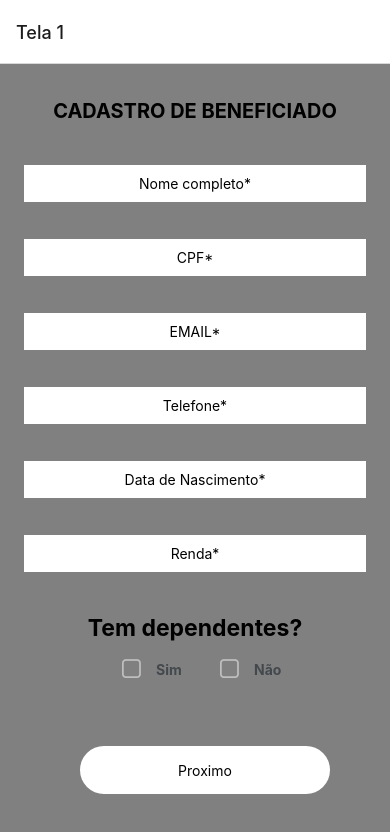
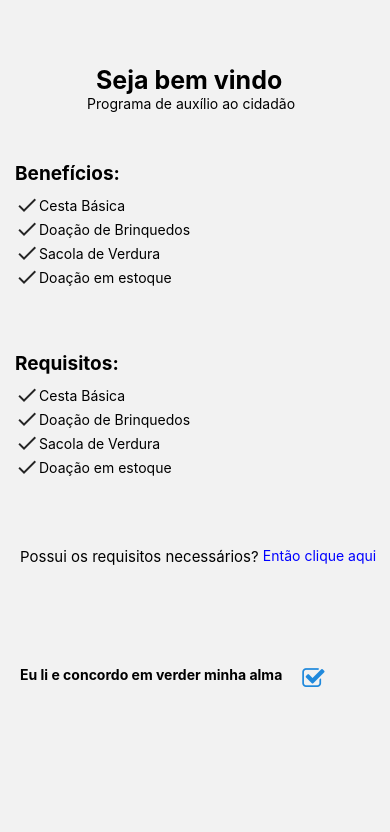
Before and after one commit to ViniciusVvr/Projeto-Java-SafBrasil, a React Native app in the folder front-end/: screen /BemVindo in a window 390 px wide. Shown: the top 832 px of the page. Built offline with nearby package versions, Linux system fonts and the light colour scheme.

Commit message:
Tela1 faltando estilização

```diff
--- a/front-end/App.js
+++ b/front-end/App.js
@@ -1,5 +1,5 @@
 import React from 'react'
-import { SafeAreaView } from 'react-native';
+import { SafeAreaView, } from 'react-native';
 import { NavigationContainer } from '@react-navigation/native';
 import { createNativeStackNavigator } from '@react-navigation/native-stack'; //npm install @react-navigation/native-stack
 
@@ -9,28 +9,48 @@ import Tela3 from './src/Screens/Tela3'
 
 const Stack = createNativeStackNavigator();
 
-function MinhasTelas() {
+
+export default function App() {
   return (
-    <Stack.Navigator>
-      <Stack.Screen name='Tela 1' component={Tela1} />
-      <Stack.Screen name="Tela 2" component={Tela2} />
-      <Stack.Screen name="Tela 3" component={Tela3} />
-    </Stack.Navigator>
+    <SafeAreaView style={{ flex: 1 }}>
+      <NavigationContainer>
+        <Stack.Navigator
+
+          initialRouteName='BemVindo'
+          screenOptions={screenOptions}
+
+        >
+          <Stack.Screen
+            name='BemVindo'
+            component={Tela1}
+            options={{
+              title: "Boas Vindas",
+              headerShown: false,
+            }} />
+          <Stack.Screen
+            name="Formulario"
+            component={Tela2}
+            options={{
+              title: 'Cadastro do Beneficiado'
+            }}
+          />
+          <Stack.Screen
+            name="Obrigado"
+            component={Tela3}
+          />
+        </Stack.Navigator>
+      </NavigationContainer>
+
+    </SafeAreaView>
   );
 }
 
-export default function App() {
-  return (
-    <SafeAreaView style={{flex: 1}}>
+const screenOptions = {
+  headerTitleAlign: 'center',
+  headerStyle: false,
+  headerTitleStyle: {
+    fontWeight: 'bold',
 
-      <NavigationContainer>
-        <MinhasTelas />
-      </NavigationContainer>
+},
 
-       {/* <Tela1 />       */}
-       {/* <Tela2 /> */}
-        {/* <Tela3 /> */}
-
-     </SafeAreaView>
-  );
 }
--- a/front-end/package.json
+++ b/front-end/package.json
@@ -9,6 +9,7 @@
     "web": "expo start --web"
   },
   "dependencies": {
+    "@ant-design/icons": "^4.7.0",
     "@expo/webpack-config": "^0.17.0",
     "@react-native-community/checkbox": "^0.5.12",
     "@react-navigation/native-stack": "^6.9.1",
--- a/front-end/src/Components/BotaoProximo.js
+++ b/front-end/src/Components/BotaoProximo.js
@@ -1,7 +1,7 @@
 import React from 'react'
 import {View, TouchableOpacity, Text} from 'react-native'
 
-import EstiloT1 from './EstiloT1'
+import EstiloT1 from '../style/EstiloT1'
 
 export default (props) => {
 
--- a/front-end/src/Components/Formulario.js
+++ b/front-end/src/Components/Formulario.js
@@ -1,12 +1,12 @@
 import React from 'react'
 import {View, TextInput} from 'react-native'
-import EstiloT1 from './EstiloT1'
+import EstiloT1 from '../style/EstiloT1'
 
 export default (props) => {
     return (
 
         <View style={{}} >
-            <TextInput style={EstiloT1.txtInput} placeholder={props.place} keyboardType={props.keyboardType} value={props.value} onChangeText={props.onChangeText} />
+            <TextInput style={props.style} placeholder={props.place} keyboardType={props.keyboardType} value={props.value} onChangeText={props.onChangeText} />
         </View>
 
     )
--- a/front-end/src/Components/Titulo.js
+++ b/front-end/src/Components/Titulo.js
@@ -1,6 +1,6 @@
 import React from "react";
 import { View, Text } from "react-native";
-import EstiloT1 from "./EstiloT1";
+import EstiloT1 from "../style/EstiloT1";
 
 export default () => {
     return (
--- a/front-end/src/Screens/Tela1.js
+++ b/front-end/src/Screens/Tela1.js
@@ -1,51 +1,89 @@
-import React, { useState } from "react";
-import { SafeAreaView, View, Text, TextInput } from "react-native";
-
-import { CheckBox1 } from '../Components/CheckBox'
-import EstiloT1 from "../Components/EstiloT1";
-import Titulo from "../Components/Titulo";
-import Formulario from "../Components/Formulario";
-import BotaoProximo from "../Components/BotaoProximo";
-
-export default function tela1({navigation}) {
-
-    const [nome, setNome] = useState("")
-    const [cpf, setCpf] = useState("")
-    const [email, setEmail] = useState("")
-    const [tel, setTel] = useState("")
-    const [nasc, setNasc] = useState("")
-    const [renda, setRenda] = useState("")
-    const [check1, setCheck1] = useState(false);
-    const [check2, setCheck2] = useState(false);
+import React, {useState} from 'react';
+import { Text, TouchableOpacity, View } from 'react-native';
+import EstiloT1 from "../style/EstiloT1";
+import { Icon } from '@rneui/themed'
+import {CheckBox1} from '../Components/CheckBox';
 
 
-    return (
-        <SafeAreaView style={EstiloT1.container} >
+export default ({ navigation }) => {
+
+  const [check, setCheck] = useState(true)
+
+  return (
+    <View style={EstiloT1.viewContainer} >
+
+      <View style={EstiloT1.viewTitulo} >
+        <Text style={EstiloT1.titulo} >Seja bem vindo  </Text>
+        <Text style={EstiloT1.subTitulo} >Programa de auxílio ao cidadão  </Text>
+      </View>
 
 
-            <Titulo />
+      <View style={EstiloT1.viewBeneficios}  >
+        <Text style={EstiloT1.beneficios} >Benefícios: </Text>
 
-            <View style={EstiloT1.formulario}  >
-                <Formulario place="Nome completo*" value={nome} onChangeText={setNome} keyboardType='' />
-                <Formulario place="CPF*" value={cpf} onChangeText={setCpf} keyboardType='numeric' />
-                <Formulario place="EMAIL*" value={email} onChangeText={setEmail} keyboardType='email-address' />
-                <Formulario place="Telefone*" value={tel} onChangeText={setTel} keyboardType='numeric' />
-                <Formulario place="Data de Nascimento*" value={nasc} onChangeText={setNasc} keyboardType='numeric' />
-                <Formulario place="Renda*" value={renda} onChangeText={setRenda} keyboardType='numeric' />
-            </View>
+        <View style={EstiloT1.categorias} >
 
-            <Text style={{ textAlign: 'center', fontSize: 23, fontWeight: 'bold' }} >Tem dependentes?</Text>
+          <View style={{ flexDirection: 'row', alignItems: 'center' }}>
+            <Icon name='done' />
+            <Text>Cesta Básica</Text>
+          </View>
 
-            <View style={{ flexDirection: 'row', justifyContent: 'center' }} >
-                <CheckBox1 titulo="Sim" variavel={check1} func={() => setCheck1(!check1)} estilo={{ width: '20%', backgroundColor: 'rgba(0,0,0,0.0)', marginLeft: 20 }} />
-                <CheckBox1 titulo="Não" variavel={check2} func={() => setCheck2(!check2)} estilo={{ width: '20%', backgroundColor: 'rgba(0,0,0,0.0)' }} />
-            </View>
+          <View style={{ flexDirection: 'row', alignItems: 'center' }}>
+            <Icon name='done' />
+            <Text>Doação de Brinquedos</Text>
+          </View>
 
-            {check1 ? <TextInput style={{textAlign: 'center', backgroundColor: '#fff', marginHorizontal: 30, paddingVertical: 10 }} placeholder="Número de dependentes" ></TextInput> : false }
+          <View style={{ flexDirection: 'row', alignItems: 'center' }}>
+            <Icon name='done' />
+            <Text>Sacola de Verdura</Text>
+          </View>
 
+          <View style={{ flexDirection: 'row', alignItems: 'center' }}>
+            <Icon name='done' />
+            <Text>Doação em estoque</Text>
+          </View>
+        </View>
 
-            <BotaoProximo nome="Proximo" onPress={() => navigation.navigate("Tela1")} />
+      </View>
 
-        </SafeAreaView>
-    )
+      <View style={EstiloT1.viewRequisitos} >
+        <Text style={EstiloT1.requisitos} >Requisitos: </Text>
+        <View style={EstiloT1.categorias} >
+
+          <View style={{ flexDirection: 'row', alignItems: 'center' }}>
+            <Icon name='done' />
+            <Text>Cesta Básica</Text>
+          </View>
+
+          <View style={{ flexDirection: 'row', alignItems: 'center' }}>
+            <Icon name='done' />
+            <Text>Doação de Brinquedos</Text>
+          </View>
+
+          <View style={{ flexDirection: 'row', alignItems: 'center' }}>
+            <Icon name='done' />
+            <Text>Sacola de Verdura</Text>
+          </View>
+
+          <View style={{ flexDirection: 'row', alignItems: 'center' }}>
+            <Icon name='done' />
+            <Text>Doação em estoque</Text>
+          </View>
+        </View>
+
+      </View>
+
+      <View style={EstiloT1.viewInscricao} >
+        <Text style={{ fontSize: 15 }} >Possui os requisitos necessários? </Text>
+        <TouchableOpacity onPress={() => navigation.navigate("Formulario")} >
+          <Text style={{ color: 'blue' }} >Então clique aqui</Text>
+        </TouchableOpacity>
+      </View>
+
+      <View style={EstiloT1.viewTermos} >
+        <Text style={EstiloT1.termos} >Eu li e concordo em verder minha alma</Text>
+        <CheckBox1 variavel={check} func={() => setCheck(!check)} estilo={{height: '40%', backgroundColor: 'rgba(255, 0, 255, 0.0)', marginTop: 90 }} />
+      </View>
+    </View>
+  )
 }
--- a/front-end/src/Screens/Tela2.js
+++ b/front-end/src/Screens/Tela2.js
@@ -1,33 +1,51 @@
-import React, { useState } from 'react'
-import { SafeAreaView, View } from 'react-native'
+import React, { useState } from "react";
+import { SafeAreaView, View, Text, TextInput, ScrollView } from "react-native";
 
-import Titulo from '../Components/Titulo'
-import Formulario from '../Components/Formulario'
-import EstiloT1 from '../Components/EstiloT1'
-import BotaoProximo from '../Components/BotaoProximo'
+import EstiloT2 from "../style/EstiloT2";
+import Titulo from "../Components/Titulo";
+import Formulario from "../Components/Formulario";
+import BotaoProximo from "../Components/BotaoProximo";
 
-export default function Principal({navigation}) {
+export default function tela1({navigation}) {
+
+    const [nome, setNome] = useState("")
+    const [cpf, setCpf] = useState("")
+    const [email, setEmail] = useState("")
+    const [tel, setTel] = useState(11984985242)
+    const [nasc, setNasc] = useState("")
+    const [renda, setRenda] = useState("")
+    const [depend, setDepend] = useState("")
     const [cep, setCep] = useState("")
     const [estado, setEstado] = useState("")
     const [cidade, setCidade] = useState("")
     const [rua, setRua] = useState("")
     const [bairro, setBairro] = useState("")
     const [numComplemento, setNumComplemento] = useState("")
+
+
     return (
-        <SafeAreaView style={{ backgroundColor: 'gray', flexGrow: 1 }} >
+        <SafeAreaView style={EstiloT2.container} >
 
-            <Titulo />
+            <View style={EstiloT2.formulario}  >
+                <ScrollView>
 
-            <View style={EstiloT1.formulario}  >
-                <Formulario place="CEP*" value={cep} onChangeText={setCep} keyboardType='numeric' />
-                <Formulario place="ESTADO*" value={estado} onChangeText={setEstado} keyboardType='' />
-                <Formulario place="CIDADE*" value={cidade} onChangeText={setCidade} keyboardType='' />
-                <Formulario place="RUA*" value={rua} onChangeText={setRua} keyboardType='' />
-                <Formulario place="BAIRRO*" value={bairro} onChangeText={setBairro} keyboardType='' />
-                <Formulario place="NUMERO E COMPLEMENO*" value={numComplemento} onChangeText={setNumComplemento} keyboardType='' />
+                <Formulario place="Nome completo*" value={nome} onChangeText={setNome} keyboardType='' style={EstiloT2.txtInput} />
+                <Formulario place="CPF*" value={cpf} onChangeText={setCpf} keyboardType='numeric'style={EstiloT2.txtInput} />
+                <Formulario place="EMAIL*" value={email} onChangeText={setEmail} keyboardType='email-address'style={EstiloT2.txtInput} />
+                <Formulario place="Telefone*" value={tel} onChangeText={setTel} keyboardType='numeric'style={EstiloT2.txtInput} />
+                <Formulario place="Data de Nascimento*" value={nasc} onChangeText={setNasc} keyboardType='numeric'style={EstiloT2.txtInput} />
+                <Formulario place="Renda*" value={renda} onChangeText={setRenda} keyboardType='numeric'style={EstiloT2.txtInput} />
+                <Formulario place="Números de Dependentes*" value={depend} onChangeText={setDepend} keyboardType='numeric'style={EstiloT2.txtInput} />
+                <Formulario place="CEP*" value={cep} onChangeText={setCep} keyboardType='numeric'style={EstiloT2.txtInput} />
+                <Formulario place="ESTADO*" value={estado} onChangeText={setEstado} keyboardType=''style={EstiloT2.txtInput} />
+                <Formulario place="CIDADE*" value={cidade} onChangeText={setCidade} keyboardType=''style={EstiloT2.txtInput} />
+                <Formulario place="RUA*" value={rua} onChangeText={setRua} keyboardType=''style={EstiloT2.txtInput} />
+                <Formulario place="BAIRRO*" value={bairro} onChangeText={setBairro} keyboardType=''style={EstiloT2.txtInput} />
+                <Formulario place="NUMERO E COMPLEMENO*" value={numComplemento} onChangeText={setNumComplemento} keyboardType=''style={EstiloT2.txtInput} />
+                </ScrollView>
             </View>
 
-            <BotaoProximo nome="Proximo" onPress={() => navigation.navigate("Tela2")} />
+            {/* <BotaoProximo nome="Proximo" onPress={() => navigation.navigate("Tela1")} /> */}
 
         </SafeAreaView>
     )
--- a/front-end/src/Screens/Tela3.js
+++ b/front-end/src/Screens/Tela3.js
@@ -1,32 +1,21 @@
-import React, { useState } from 'react'
-import { SafeAreaView, View } from 'react-native'
+import React from 'react';
+import { Text, View,  } from 'react-native';
+import Tela2 from './Tela2'
 
-import Titulo from '../Components/Titulo'
-import Formulario from '../Components/Formulario'
-import EstiloT1 from '../Components/EstiloT1'
-import BotaoProximo from '../Components/BotaoProximo'
+export default (props) => {
 
-export default function Principal() {
-    const [nomeC, setNomeC] = useState("")
-    const [dataNanc, setDataNasc] = useState("")
-    const [rg, setRg] = useState("")
-    const [cpf, setCpf] = useState("")
-    const [comprovanteM, setComprovanteM] = useState("")
-    return (
-        <SafeAreaView style={{ backgroundColor: 'gray', flexGrow: 1 }} >
+    /* function exibirNumeros () {
+         Tela2.map(num => {
+            return  <Text>{props.tel}</Text>
+        }) */
 
-            <Titulo />
+  return (
+    <View style={{justifyContent: 'center', flex: 1}} >
+      <Text style={{textAlign: 'center'}} >
+          Obrigado por inscrição
+      </Text>
 
-            <View style={EstiloT1.formulario}  >
-                <Formulario place="Nome Completo*" value={nomeC} onChangeText={setNomeC} keyboardType='' />
-                <Formulario place="Data de Nascimento*" value={dataNanc} onChangeText={setDataNasc} keyboardType='numeric' />
-                <Formulario place="RG*" value={rg} onChangeText={setRg} keyboardType='numeric' />
-                <Formulario place="CPF" value={cpf} onChangeText={setCpf} keyboardType='numeric' />
-                <Formulario place="Comprovante de Matricula*" value={comprovanteM} onChangeText={setComprovanteM} keyboardType='' />
-            </View>
-
-            <BotaoProximo nome="Concluir" onPress={() => alert("Cadastro concluido")} />
-
-        </SafeAreaView>
-    )
+      <Text>Cadastro em análise, enviaremos o resulto nesse número de telefone </Text>
+    </View>
+  )
 }
--- /dev/null
+++ b/front-end/src/style/EstiloT1.js
@@ -0,0 +1,61 @@
+import { StyleSheet } from "react-native";
+
+export default StyleSheet.create({
+
+    viewContainer: {
+        flex: 1,
+    },
+    viewTitulo: {
+        margin: 50
+    },
+    titulo: {
+        textAlign: 'center',
+        marginTop: 15,
+        fontSize: 25,
+        fontWeight: 'bold'
+    },
+    subTitulo: {
+        textAlign: 'center',
+
+    },
+    viewBeneficios: {
+        flex: 4,
+        marginBottom: 40,
+        marginLeft: 15,
+        maxHeight: 150
+    },
+    beneficios: {
+        fontWeight: 'bold',
+        fontSize: 19
+
+    },
+    categorias: {
+        fontSize: 16,
+        marginTop: 8,
+    },
+    viewRequisitos: {
+        flex: 4,
+        marginLeft: 15,
+        maxHeight: 170,
+        marginBottom: 25
+
+    },
+    requisitos: {
+        fontWeight: 'bold',
+        fontSize: 19
+    },
+    viewInscricao: {
+        flexDirection: 'row',
+        marginLeft: 20,
+    },
+    viewTermos:{
+        flexDirection: 'row',
+    },
+    termos: {
+        marginTop: 100,
+        marginLeft: 20,
+        fontSize: 14,
+        fontWeight: 'bold',
+
+    }
+})
--- a/front-end/src/Components/EstiloT1.js
+++ b/front-end/src/style/EstiloT2.js
@@ -7,8 +7,14 @@ export default StyleSheet.create({
         justifyContent: 'center'
     },
     titulo: {
-        alignItems: 'center',
-        marginTop: 35,
+        textAlign: 'center',
+        marginTop: 15,
+        fontSize: 25,
+        fontWeight: 'bold'
+    },
+    subTitulo: {
+        textAlign: 'center',
+
     },
     formulario: {
         flex: 3,
@@ -18,7 +24,9 @@ export default StyleSheet.create({
     txtInput: {
         backgroundColor: 'white',
         padding: 10,
-        textAlign: 'center'
+        textAlign: 'center',
+        marginBottom: 30,
+        borderRadius: 10
     },
     dependentes: {
         alignItems: 'center',
```
Also changed, not shown: front-end/src/context/users.js (added, +31 -0 lines), front-end/src/style/EstiloT3.js (added), 1 other file (tests, documents, lock files or other folders).
